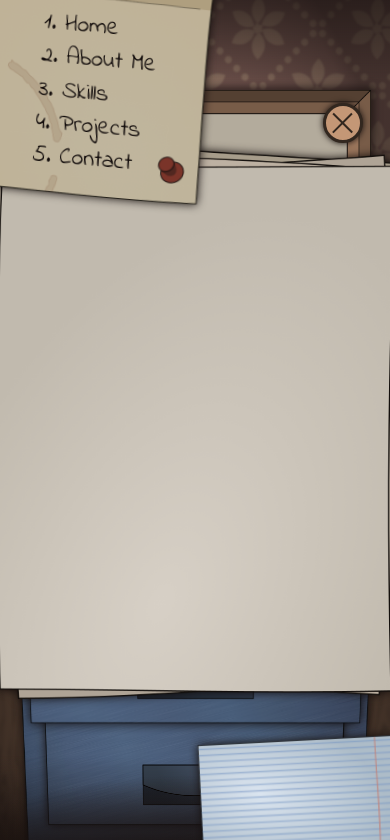
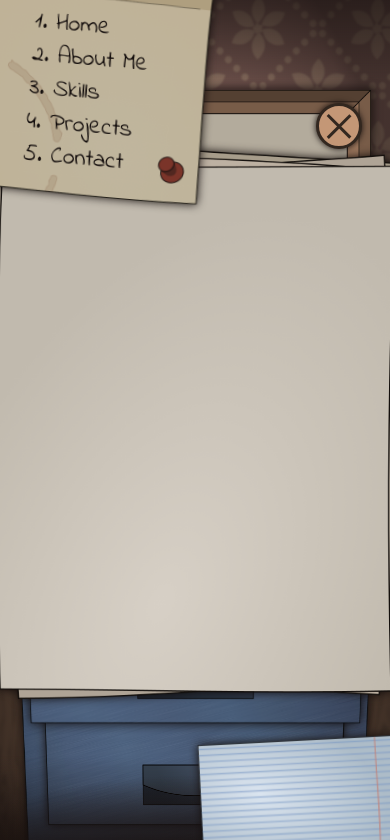
Before and after one commit to AndrewGJ1818/portfolio, a plain HTML site: page en/index.html in a window 390 px wide. Both pictures are taken after a click on the link "2. About Me". Shown: the part 79-919 px from the top of the page. Drawn offline with Linux system fonts and the light colour scheme; a web font is replaced by a local one.

Commit message:
style: improve sizing consistency across resolutions

```diff
--- a/css/styles.css
+++ b/css/styles.css
@@ -215,14 +215,25 @@ the post-it nav.
         width: 80%;
         border: #32271F 1px solid;
         border-radius: max(.2vw, 1px);
-        font: max(.8vw, .8vh) var(--font-sans);
+        font: .8vmax var(--font-sans);
         letter-spacing: 2px;
         text-transform: uppercase;
     }
 }
 
+@supports (font-size: 1cqw) {
+    .section-label {
+        container-type: inline-size;
+        & > div {
+            font-size: 11cqw;
+            border-width: 1.2cqw;
+            letter-spacing: 1.6cqw;
+        }
+    }
+}
+
 /*
-The home label behaves as a close document button.
+The home label behaves as a closing document button.
 */
 
 .home-label {
@@ -230,10 +241,10 @@ The home label behaves as a close document button.
     place-content: center;
     position: fixed;
     top: 11vh;
-    right: calc(50vw - (95vh*1218/1600)/2 - 4.5vw);
+    right: calc(50vw - (95vh*1218/1600)/2 - 5vw);
     aspect-ratio: 1;
-    width: clamp(40px, min(10vw, 8vh), 300px);
-    border: 3px var(--dark-ui-color) solid;
+    width: max(9vh, 4.5vw);
+    border: clamp(.45vh, .3vw, 8px) var(--dark-ui-color) solid;
     border-radius: 50%;
     z-index: 50;
     list-style: none;
@@ -689,8 +700,9 @@ main:has(.filing-cabinet details[open]) .home-label {
         inset: 0 -20vw;
     }
     .home-label {
-        top: max(calc(50dvh - (120dvw*1600/1190)/2), 2dvh);
+        top: max(50dvh - 120dvw*1600/1190/2, 2dvh);
         right: 7vw;
+        width: max(10vw, 5.5vh);
     }
     #about-me-anchor, #skills-anchor {
         top: calc((90vw*806/1200 + 20vh + 100% - 100dvh) * .3 - 90vw*806/1200 - 20vh);
@@ -729,7 +741,7 @@ main:has(.filing-cabinet details[open]) .home-label {
         left: 30vw;
     }
     .home-label {
-        right: max(calc(35vw - (95vh*1218/1600)/2 - 7vw), 1vw);
+        right: max(35vw - 95vh*1218/1600/2 - 7vw, 1vw);
     }
     #about-me-anchor, #skills-anchor {
         top: calc((50vw*806/1200 + 10vh + 100% - 100dvh) * .3 - 50vw*806/1200 - 10vh);
@@ -737,6 +749,7 @@ main:has(.filing-cabinet details[open]) .home-label {
     #projects-anchor, #contact-anchor {
         top: calc((50vw*806/1200 + 10vh + 100% - 100dvh) * .75 - 50vw*806/1200 - 10vh);
     }
+
     @media (min-aspect-ratio: 1.8) {
         .section-doc-wrapper {
             display: block flow-root;
@@ -876,14 +889,23 @@ main:has(.filing-cabinet details[open]) .home-label {
     flex-flow: column nowrap;
     justify-content: center;
     position: fixed;
-    inset: 22% 10% 10% 25%;
-    font-size: max(max(1.1rem, 2.8vh), 2.3vw);
+    inset: 22% 10% 10% 22%;
+    font-size: max(1.4rem, 4.5vmin);
     user-select: none;
 }
 
+@supports (font-size: 1cqw) {
+    .nav {
+        container-type: inline-size;
+    }
+    .nav-list {
+        font-size: 10cqw;
+    }
+}
+
 .nav-anchor {
-    border-radius: max(1.2vw, 10px);
-    padding: 0 10px;
+    border-radius: 1.2vmin;
+    padding: 0 5%;
     &:hover, &:focus-visible {
         text-decoration: underline solid 6% currentColor;
         text-shadow: 0 0 10px #D4DEED;
@@ -898,9 +920,6 @@ main:has(.filing-cabinet details[open]) .home-label {
         outline: hsl(from var(--main-text-color) h calc(s + 10) calc(l + 20)) solid 3px;
         outline-offset: 2px;
     }
-}
-
-@media (max-width: 1050px) and (max-height: 1050px) {
 }
 
 /****************************************
--- a/en/index.html
+++ b/en/index.html
@@ -30,7 +30,7 @@
       name="description"
       content="I’m Andrew García Jean, Bioinformatic Software Developer. Explore my interactive portfolio showcasing projects and skills."
     />
-    <meta name="theme-color" content="#5D769C" />
+    <meta name="theme-color" content="#C49776" />
     <meta
       property="og:title"
       content="Andrew García Jean - Personal Portfolio"
```
Also changed, not shown: 2 other files.
